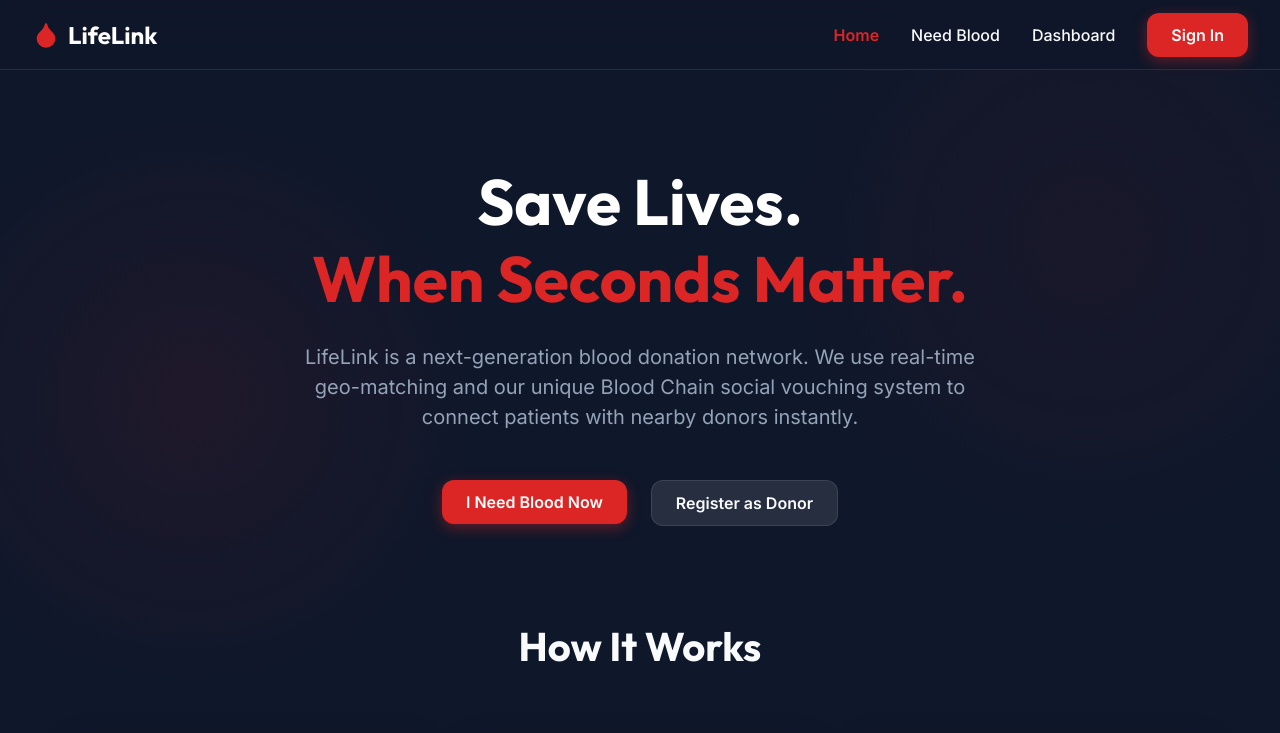
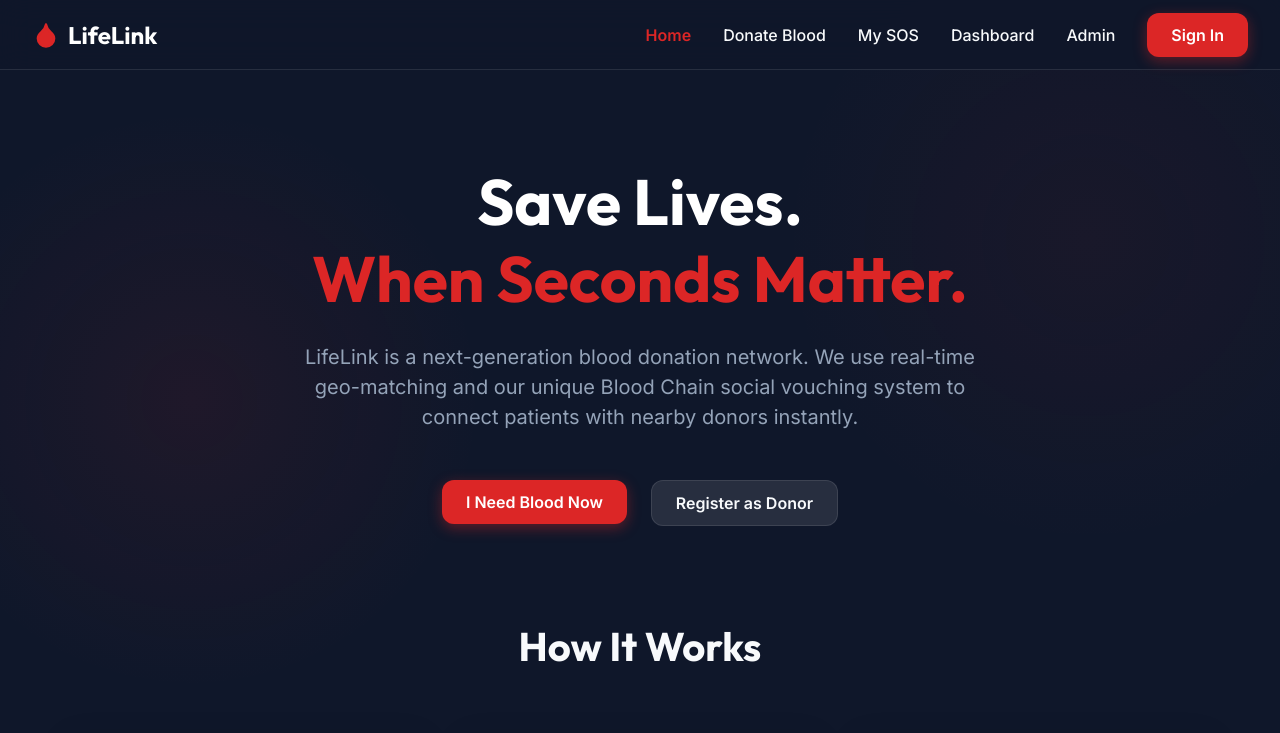
Before and after one commit to anucoder01/LifeLink, a React app in the folder frontend/: page / in a window 1280 px wide. Shown: the top 733 px of the page. Built offline with nearby package versions, Linux system fonts and the light colour scheme; the HTML template or start-up script is replaced by a standard one.

Commit message:
feat: Update Navbar and App Router

```diff
--- a/frontend/src/App.jsx
+++ b/frontend/src/App.jsx
@@ -4,6 +4,8 @@ import Landing from './pages/Landing';
 import Auth from './pages/Auth';
 import Dashboard from './pages/Dashboard';
 import Requests from './pages/Requests';
+import MyRequests from './pages/MyRequests';
+import HospitalAdmin from './pages/HospitalAdmin';
 import Navbar from './components/Navbar';
 import './App.css';
 
@@ -17,6 +19,8 @@ function App() {
           <Route path="/auth" element={<Auth />} />
           <Route path="/dashboard" element={<Dashboard />} />
           <Route path="/requests" element={<Requests />} />
+          <Route path="/my-requests" element={<MyRequests />} />
+          <Route path="/admin" element={<HospitalAdmin />} />
         </Routes>
       </div>
     </Router>
--- a/frontend/src/components/Navbar.jsx
+++ b/frontend/src/components/Navbar.jsx
@@ -55,8 +55,10 @@ const Navbar = () => {
       {/* Desktop Menu */}
       <div style={linksStyle} className="desktop-menu">
         <Link to="/" style={getLinkStyle('/')}>Home</Link>
-        <Link to="/requests" style={getLinkStyle('/requests')}>Need Blood</Link>
+        <Link to="/requests" style={getLinkStyle('/requests')}>Donate Blood</Link>
+        <Link to="/my-requests" style={getLinkStyle('/my-requests')}>My SOS</Link>
         <Link to="/dashboard" style={getLinkStyle('/dashboard')}>Dashboard</Link>
+        <Link to="/admin" style={getLinkStyle('/admin')}>Admin</Link>
         <Link to="/auth">
           <PrimaryButton variant="primary" style={{ padding: '0.5rem 1rem' }}>Sign In</PrimaryButton>
         </Link>
```
